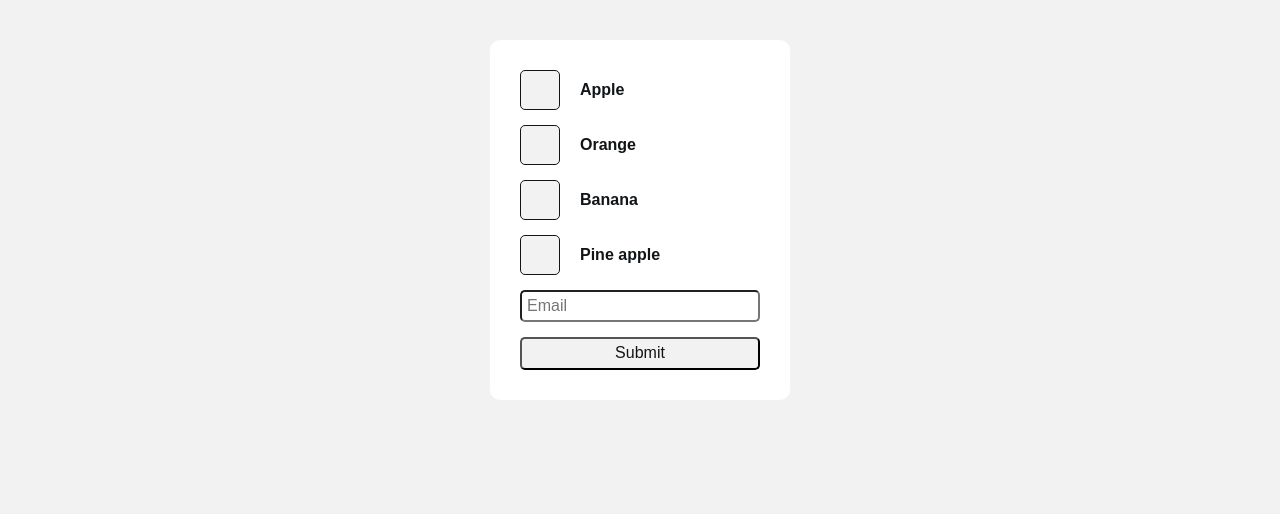
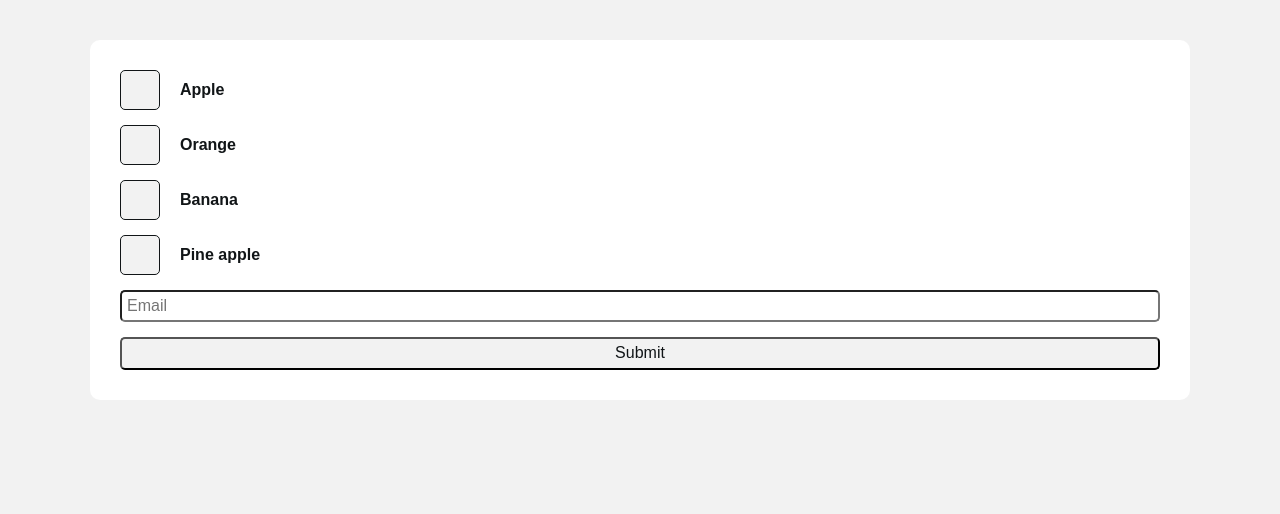
Before and after one commit to Sardor0795/Favourite-fruits, a plain HTML site: page index.html in a window 1280 px wide. Shown: the part 286-800 px from the top of the page. Drawn offline with Linux system fonts and the light colour scheme.

Commit message:
Add container into main content

```diff
--- a/index.html
+++ b/index.html
@@ -1,5 +1,6 @@
 <!DOCTYPE html>
 <html lang="en">
+
 <head>
     <meta charset="UTF-8">
     <meta http-equiv="X-UA-Compatible" content="IE=edge">
@@ -10,6 +11,7 @@
     <link rel="stylesheet" href="css/normalize.css">
     <link rel="stylesheet" href="css/style.css">
 </head>
+
 <body>
 
     <header class="site-header">
@@ -25,6 +27,8 @@
     </header>
 
     <div class="main-content">
+
+        <div class="container">
             <h1 class="site-heading">Choose your favourite fruits</h1>
             <form class="main-form" action="https://echo.htmlacademy.ru" method="post">
                 <label class="label">
@@ -33,25 +37,32 @@
                     <span class="checkbox-text">Apple</span>
                 </label>
                 <label class="label">
-                <input class="checkbox checkbox-orange visually-hidden" name="fruits" value="orange" type="checkbox">
+                    <input class="checkbox checkbox-orange visually-hidden" name="fruits" value="orange"
+                        type="checkbox">
                     <span class="checkbox-controller"></span>
                     <span class="checkbox-text">Orange</span>
                 </label>
                 <label class="label">
-                <input class="checkbox checkbox-banana visually-hidden" name="fruits" value="banana" type="checkbox">
+                    <input class="checkbox checkbox-banana visually-hidden" name="fruits" value="banana"
+                        type="checkbox">
                     <span class="checkbox-controller"></span>
                     <span class="checkbox-text">Banana</span>
                 </label>
                 <label class="label">
-                <input class="checkbox checkbox-pine-apple visually-hidden" name="fruits" value="pine-apple" type="checkbox">
+                    <input class="checkbox checkbox-pine-apple visually-hidden" name="fruits" value="pine-apple"
+                        type="checkbox">
                     <span class="checkbox-controller"></span>
                     <span class="checkbox-text">Pine apple</span>
                 </label>
-            <input class="email" type="email" name="email" placeholder="Email" aria-label="email" required pattern="^([a-z0-9_\.-]+)@([\da-z\.-]+)\.([a-z\.]{2,6})$">
+                <input class="email" type="email" name="email" placeholder="Email" aria-label="email" required
+                    pattern="^([a-z0-9_\.-]+)@([\da-z\.-]+)\.([a-z\.]{2,6})$">
                 <input class="submit" type="submit">
             </form>
         </div>
 
+    </div>
+
     <script src="js/main.js"></script>
 </body>
+
 </html>
```
Lines whose indentation alone changed are shown as unchanged.
